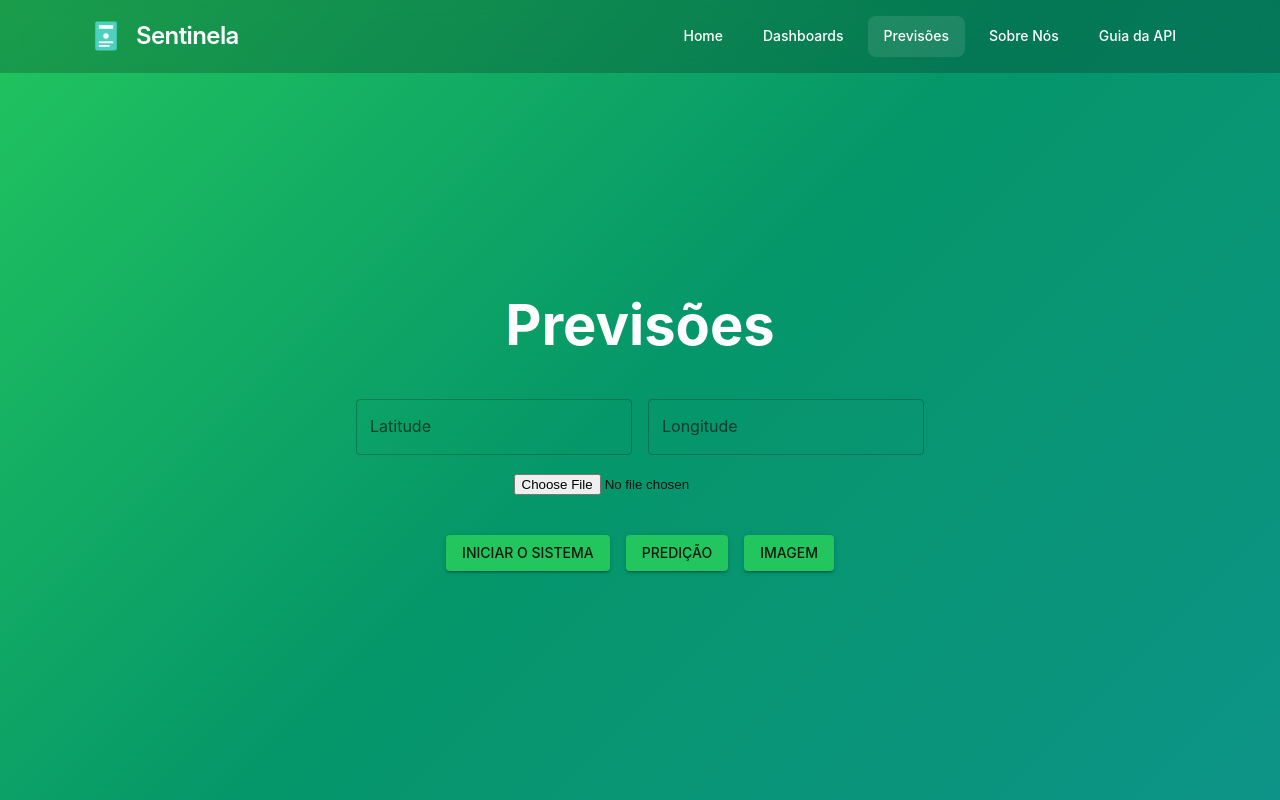
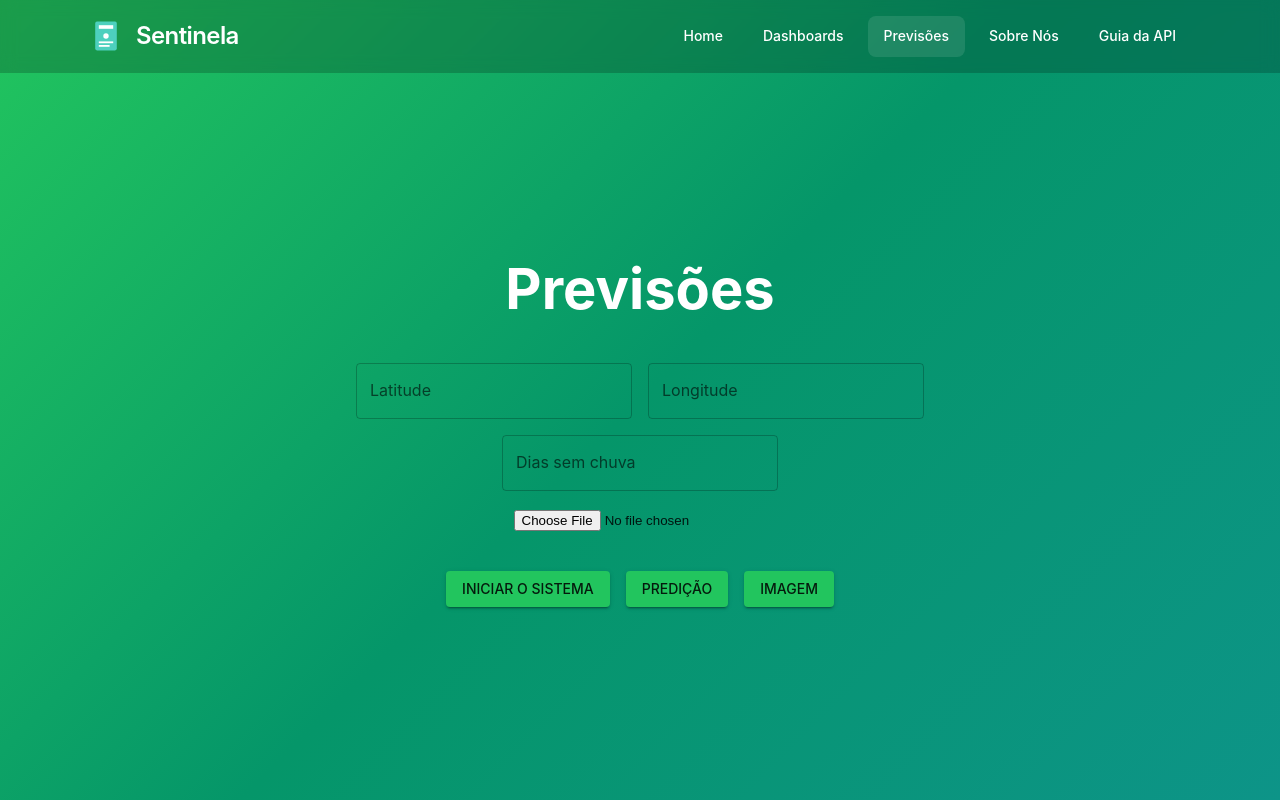
Before and after one commit to caetrias/sentinela-front, a React (Create React App) app: page / in a window 1280 px wide. Both pictures are taken after a click on the button "Previsões". Built offline with nearby package versions, Linux system fonts and the light colour scheme.

Commit message:
fixing some requests

```diff
--- a/src/pages/Previsoes.jsx
+++ b/src/pages/Previsoes.jsx
@@ -8,6 +8,7 @@ export const Previsoes = () => {
 
   const [latitude, setLatitude] = React.useState('');
   const [longitude, setLongitude] = React.useState('');
+  const [daysWithoutRain, setDaysWithoutRain] = React.useState('');
   const [file, setFile] = useState(null);
 
   const handleStartSystemClick = async (event) => {
@@ -32,7 +33,8 @@ export const Previsoes = () => {
   const handlePredictionClick = async (event) => {
     event.preventDefault();
     try {
-      const res = await axios.get(`https://sentinela-bii6.onrender.com/sent/predict${latitude}/${longitude}`);
+      const res = await axios.get(`https://sentinela-bii6.onrender.com/sent/predict?latitude=${latitude}&longitude=${longitude}&days_without_rain=${daysWithoutRain}`);
+      console.log(res.data);
     } catch (err) {
       console.error("ERRO COMPLETO:", err);
       if (err.response) {
@@ -83,6 +85,12 @@ export const Previsoes = () => {
             value={longitude}
             onChange={(e) => setLongitude(e.target.value)}
           />
+          <TextField
+            label="Dias sem chuva"
+            variant="outlined"
+            value={daysWithoutRain}
+            onChange={(e) => setDaysWithoutRain(e.target.value)}
+          />
           <div>
             <input type="file" onChange={handleFile} />
           </div>
```
